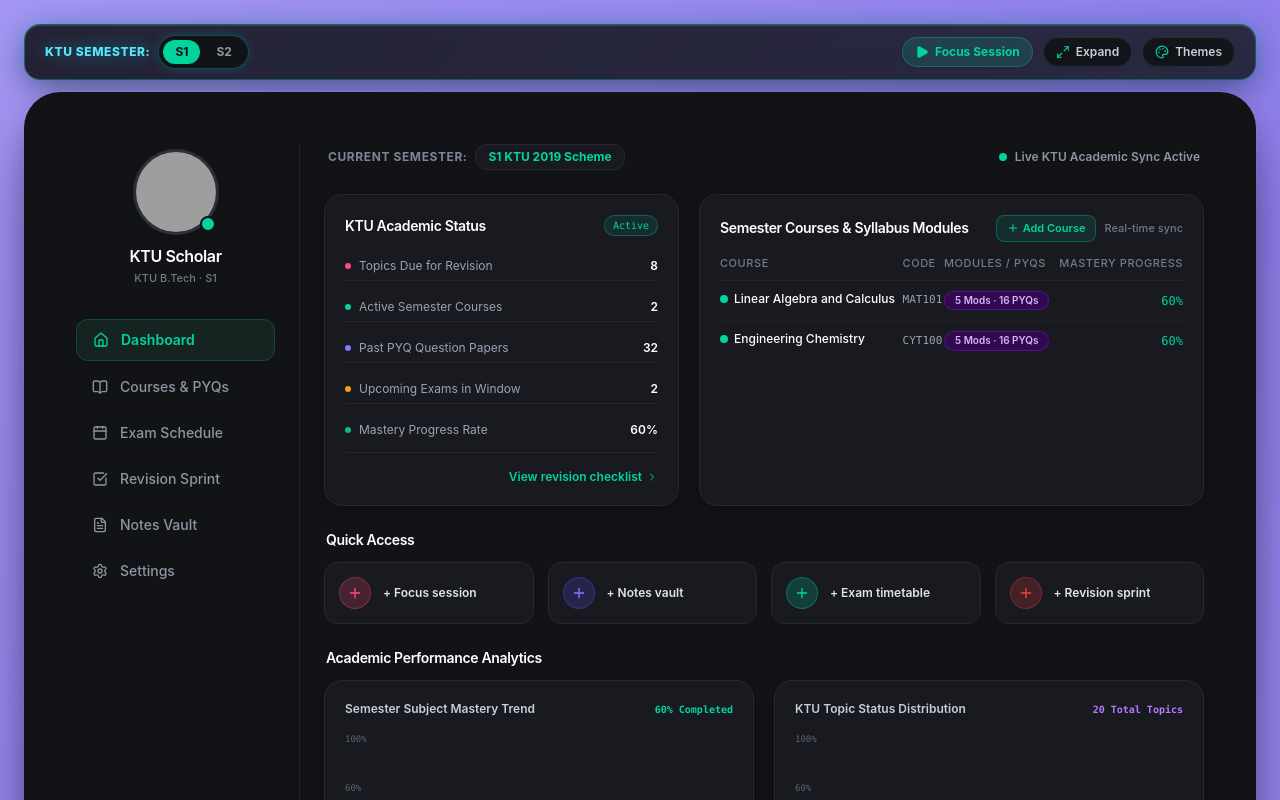
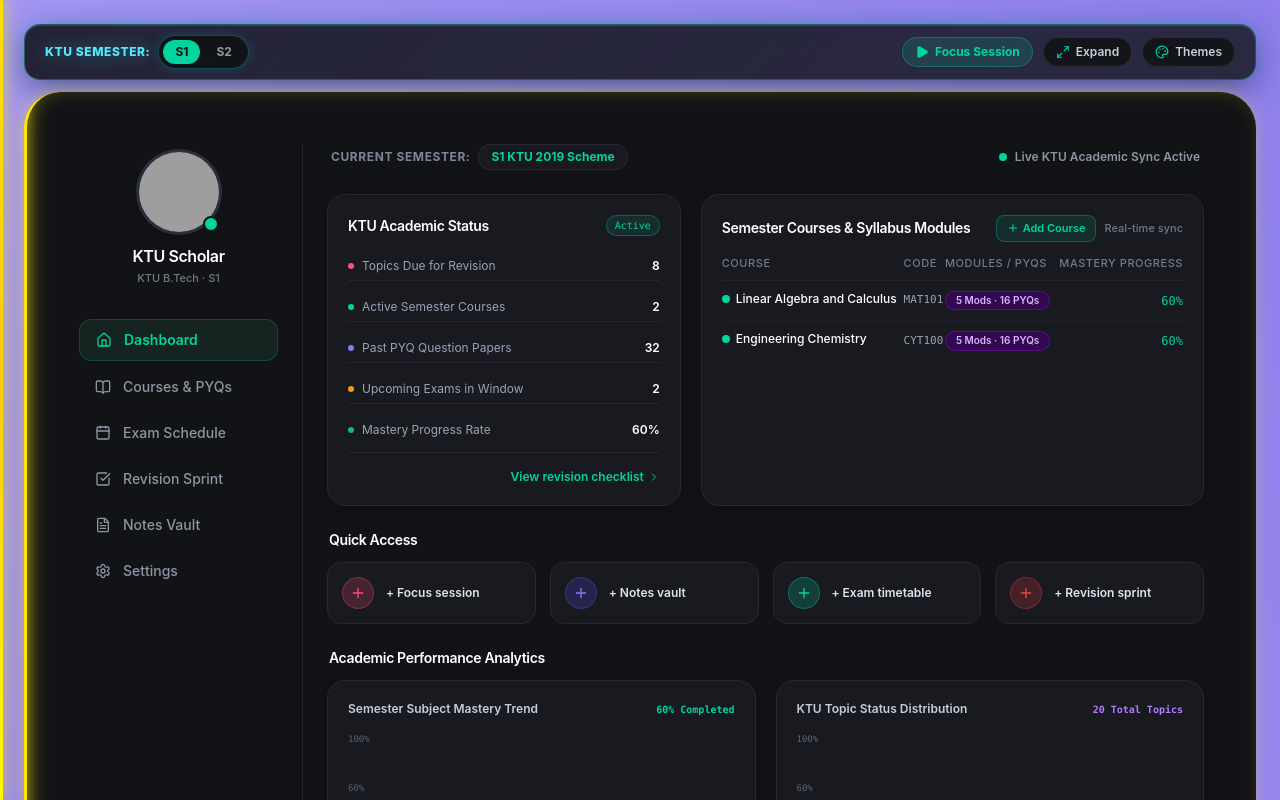
Before and after one commit to Althafx17/SUDY-BUDY, a React (Vite) app: page / in a window 1280 px wide. Shown: the top 800 px of the page. Built offline with nearby package versions, Linux system fonts and the light colour scheme; grey boxes are pictures that could not be loaded.

Commit message:
feat: add neon yellow left border and animated viewport laser beam

```diff
--- a/src/App.jsx
+++ b/src/App.jsx
@@ -230,6 +230,8 @@ export default function App() {
   if (isExpensioTheme) {
     return (
       <div className="min-h-screen expensio-outer-canvas text-[#f3f4f6] font-sans flex flex-col items-center justify-center p-2 sm:p-4 lg:p-6 py-6 relative selection:bg-[#00d49f] selection:text-black">
+        {/* Neon Yellow Left Border Laser */}
+        <div className="viewport-neon-left-line" aria-hidden="true" />
 
         {/* Top Floating Control Bar with Neon Gradient Lighting */}
         <header className="w-full max-w-[1360px] neon-navbar-floating rounded-2xl px-3.5 sm:px-5 py-2.5 mb-3 flex items-center justify-between text-xs font-semibold select-none">
@@ -302,7 +304,7 @@ export default function App() {
 
         {/* Central Expensio Dark Device Container */}
         <div className={`w-full transition-all duration-300 relative ${isFrameExpanded ? 'max-w-none' : 'max-w-[1360px]'}`}>
-          <div className="expensio-device-container p-2 sm:p-4 lg:p-5 relative overflow-hidden">
+          <div className="expensio-device-container neon-border-left-yellow p-2 sm:p-4 lg:p-5 relative overflow-hidden">
 
             <ExpensioDashboard
               data={safeData}
@@ -441,6 +443,8 @@ export default function App() {
   if (isDosageTheme) {
     return (
       <div className="min-h-screen bg-[#c8cbe2] text-[#1a1b32] font-sans flex flex-col items-center justify-center p-2 sm:p-4 lg:p-6 py-4 relative selection:bg-[#5f51bd] selection:text-white">
+        {/* Neon Yellow Left Border Laser */}
+        <div className="viewport-neon-left-line" aria-hidden="true" />
 
         {/* Top Floating Control Bar */}
         <header className="w-full max-w-[1360px] flex items-center justify-between pb-3 px-2 text-xs font-semibold select-none">
@@ -760,6 +764,9 @@ export default function App() {
 
   return (
     <div className={getContainerClass()}>
+      {/* Neon Yellow Left Border Laser */}
+      <div className="viewport-neon-left-line" aria-hidden="true" />
+
       {/* Skip to Main Content Link for Keyboard Accessibility */}
       <a
         href="#main-content"
--- a/src/components/Sidebar.jsx
+++ b/src/components/Sidebar.jsx
@@ -190,9 +190,9 @@ export default function Sidebar({
         />
       )}
 
-      {/* Main Sidebar Aside */}
+      {/* Main Sidebar Aside with Neon Yellow Left Border */}
       <aside
-        className={`fixed top-0 bottom-0 left-0 w-72 sm:w-80 bg-[#0d1117] text-[#c9d1d9] border-r border-[#30363d] flex flex-col justify-between p-3.5 select-none z-50 transition-transform duration-200 lg:translate-x-0 ${
+        className={`fixed top-0 bottom-0 left-0 w-72 sm:w-80 bg-[#0d1117] text-[#c9d1d9] neon-border-left-yellow border-r border-[#30363d] flex flex-col justify-between p-3.5 select-none z-50 transition-transform duration-200 lg:translate-x-0 ${
           isMobileOpen ? 'translate-x-0' : '-translate-x-full'
         } lg:static lg:h-screen lg:shrink-0 overflow-hidden font-sans`}
       >
--- a/src/index.css
+++ b/src/index.css
@@ -307,3 +307,70 @@
 .neon-green-glow {
   box-shadow: 0 0 14px rgba(0, 255, 136, 0.45);
 }
+
+/* Neon Yellow Left Border */
+.neon-border-left-yellow {
+  position: relative;
+  border-left: 3px solid #ffe600 !important;
+  box-shadow:
+    inset 4px 0 18px -2px rgba(255, 230, 0, 0.25),
+    -2px 0 16px rgba(255, 230, 0, 0.35);
+}
+
+.neon-border-left-yellow::before {
+  content: '';
+  position: absolute;
+  top: 0;
+  bottom: 0;
+  left: -3px;
+  width: 3px;
+  background: linear-gradient(180deg, transparent 0%, #ffff00 25%, #ffe600 50%, #facc15 75%, transparent 100%);
+  background-size: 100% 200%;
+  animation: neon-yellow-vertical-flow 3.5s ease-in-out infinite;
+  box-shadow: 0 0 12px #ffff00, 0 0 24px rgba(255, 230, 0, 0.6);
+  pointer-events: none;
+  z-index: 40;
+}
+
+/* Viewport Global Left Border Accent */
+.viewport-neon-left-line {
+  position: fixed;
+  top: 0;
+  bottom: 0;
+  left: 0;
+  width: 3px;
+  background: linear-gradient(180deg, #ffff00 0%, #ffe600 35%, #facc15 70%, #ffff00 100%);
+  background-size: 100% 200%;
+  animation: neon-yellow-vertical-flow 4s ease-in-out infinite;
+  box-shadow: 0 0 12px #ffff00, 0 0 24px rgba(255, 230, 0, 0.7);
+  z-index: 9999;
+  pointer-events: none;
+}
+
+@keyframes neon-yellow-vertical-flow {
+  0% {
+    background-position: 50% 0%;
+  }
+  50% {
+    background-position: 50% 100%;
+  }
+  100% {
+    background-position: 50% 0%;
+  }
+}
+
+.neon-yellow-text {
+  color: #ffe600;
+  text-shadow: 0 0 10px rgba(255, 230, 0, 0.65), 0 0 20px rgba(255, 230, 0, 0.35);
+}
+
+.neon-yellow-badge {
+  background: rgba(255, 230, 0, 0.12);
+  border: 1px solid rgba(255, 230, 0, 0.55);
+  box-shadow: 0 0 10px rgba(255, 230, 0, 0.3);
+  color: #ffe600;
+}
+
+.neon-yellow-glow {
+  box-shadow: 0 0 14px rgba(255, 230, 0, 0.45);
+}
```
